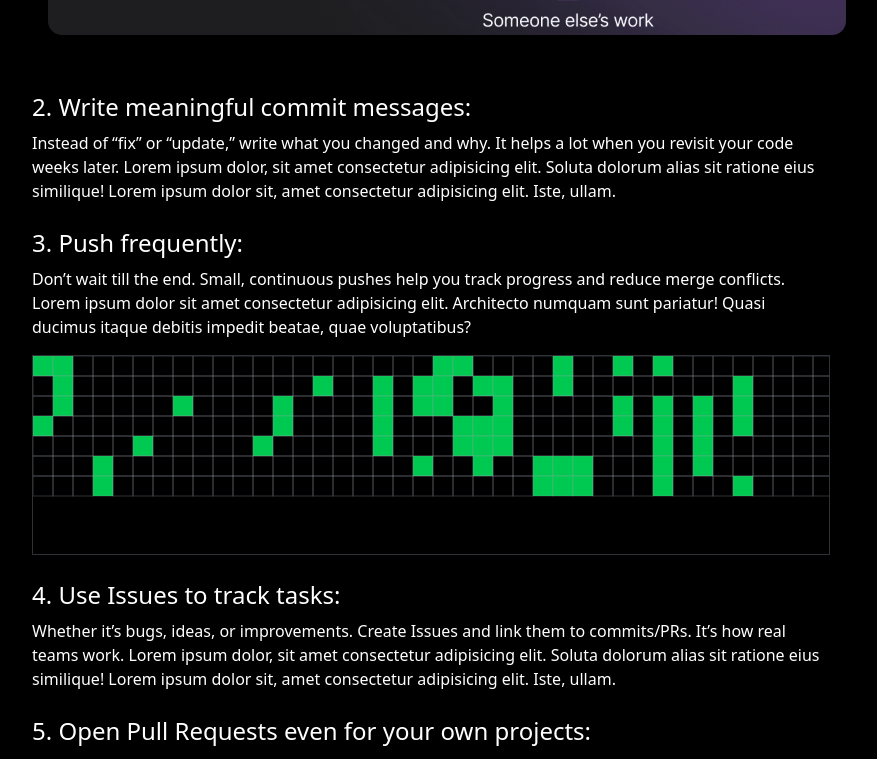
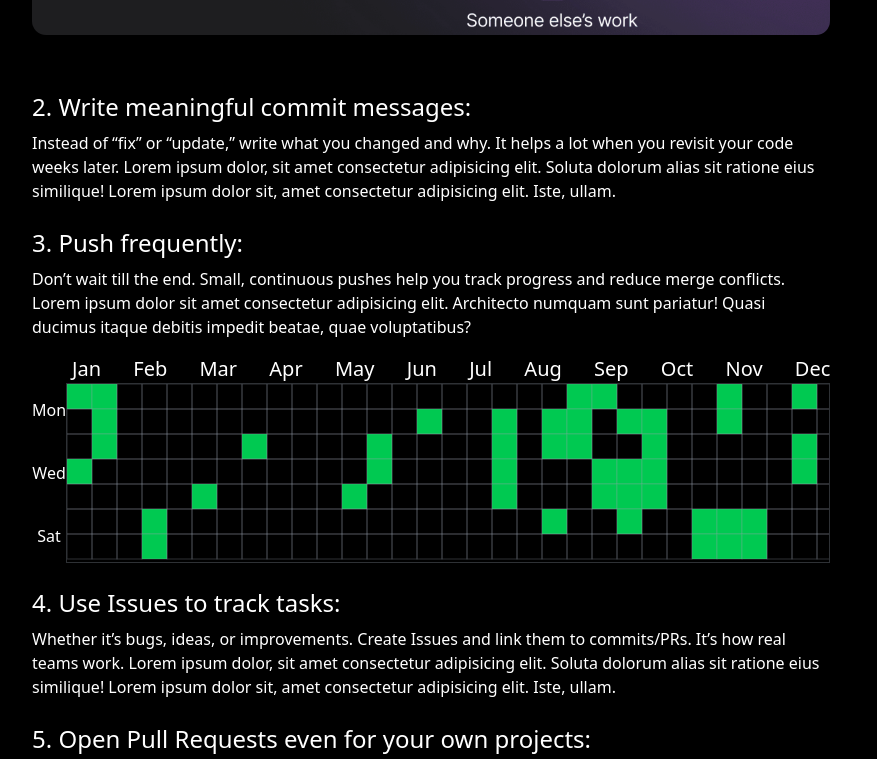
Before and after one commit to AlokPy1484/Portfolio, a Next.js app: page /pages/blog in a window 1280 px wide. Shown: the part 2338-3097 px from the top of the page, without its empty margins (48-925 px from the left). Built offline with nearby package versions, Linux system fonts and the light colour scheme.

Commit message:
fixed GitHub Calendar

```diff
--- a/app/pages/blog/page.tsx
+++ b/app/pages/blog/page.tsx
@@ -17,7 +17,7 @@ function Blog(){
         <Navbar/>
         <div className="flex flex-row justify-start items-start w-screen h-full bg-black">
             <ScrollProgress className="fixed top-20" />
-            <div className=" text-white flex flex-col overflow-hidden w-screen md:w-[80vw] px-8 md:px-20 mt-50">
+            <div className=" text-white flex flex-col overflow-hidden w-screen md:w-[80vw] px-8 md:px-20 mt-30 md:mt-50">
                 <div className="text-3xl md:text-6xl py-6">GitHub for Beginners: Everything You Need to Know to Start Using Version Control</div>
                 <div className="text-zinc-400 md:text-2xl">If you’re new to development, one of the best skills you can pick up early is version control, and GitHub makes it incredibly approachable.</div>
                 <Image src={blog1} alt="blog" className="w-full mt-8 md:mt-30"/>
@@ -29,7 +29,7 @@ function Blog(){
                 </div>
                 <div className="md:text-[20px] pt-8">After your repo is created and you’ve made your initial commits, here are the steps I personally follow to use GitHub properly :
                 </div>
-                <div className="pt-12">
+                <div className="flex flex-col justify-center items-center pt-12">
                     <div className="text-2xl">1. Create a new branch for every feature:</div>
                     <div className="pt-2"> Never work directly on main. This helps you stay organised and prevents breaking your stable code. Lorem ipsum dolor sit, amet consectetur adipisicing elit. Neque similique vel ducimus repellat sint ipsum deserunt illo numquam, asperiores molestiae.</div>
                     <Image src={blog2} alt="blog 2" className="m-4 my-8 rounded-xl"/>
@@ -41,13 +41,34 @@ function Blog(){
                 <div className="pt-6">
                     <div className="text-2xl">3. Push frequently:</div>
                     <div className="pt-2">Don’t wait till the end. Small, continuous pushes help you track progress and reduce merge conflicts. Lorem ipsum dolor sit amet consectetur adipisicing elit. Architecto numquam sunt pariatur! Quasi ducimus itaque debitis impedit beatae, quae voluptatibus?</div>
-                    <div>
-                    <div className="bg-black relative flex h-[200px] mt-4 w-full flex-col items-center justify-center overflow-hidden ">
+                    <div className="flex flex-col mt-4">
+                        <div className="flex flex-row justify-between items-center w-full pl-10 text-[12px] md:text-xl ">
+                            <div>Jan</div>
+                            <div>Feb</div>
+                            <div>Mar</div>
+                            <div>Apr</div>
+                            <div>May</div>
+                            <div>Jun</div>
+                            <div>Jul</div>
+                            <div>Aug</div>
+                            <div>Sep</div>
+                            <div>Oct</div>
+                            <div>Nov</div>
+                            <div>Dec</div>
+                        </div>
+                    <div className="flex flex-row justify-center items-center" >
+                        <div className="flex flex-col justify-between items-center h-[150px]">
+                            <div>Mon</div>
+                            <div>Wed</div>
+                            <div>Sat</div>
+                        </div>
+                    <div className="bg-black relative flex h-[180px] w-full flex-col items-center justify-center overflow-hidden ">
                         <InteractiveGridPattern
-                            width={20}
-                            height={20}
-                            squares={[52,7]}
+                            width={25}
+                            height={25}
+                            squares={[52, 7]}
                             squaresClassName="hover:fill-green-500"/>
+                    </div>
                     </div>
                     </div>
                 <div className="pt-6">
```
